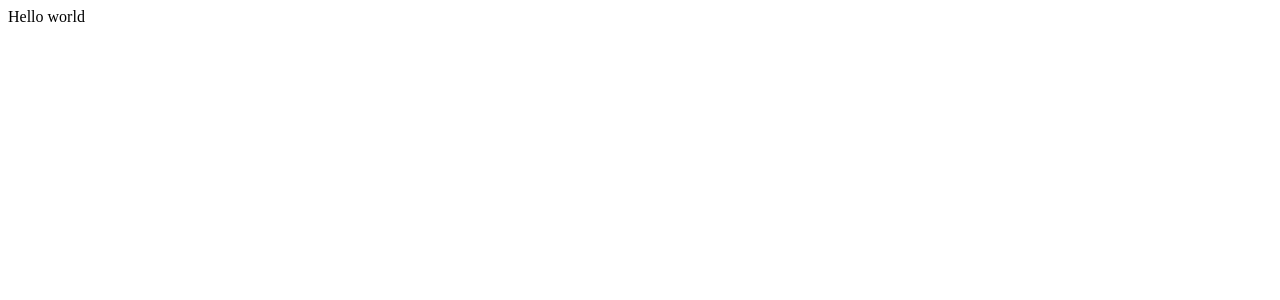
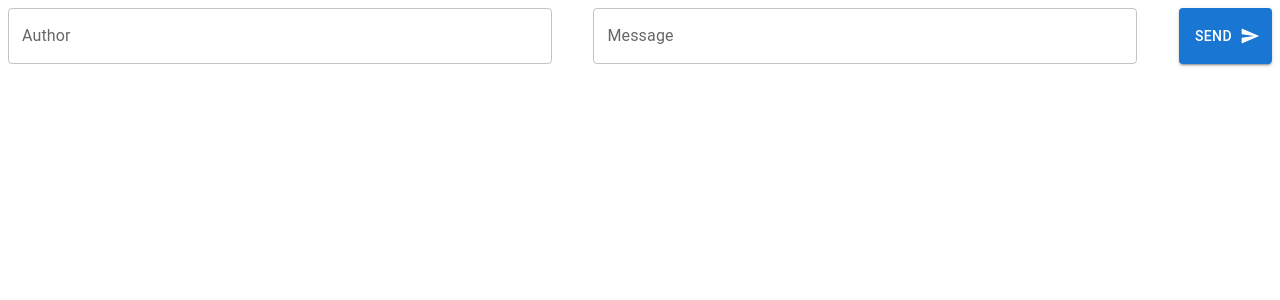
Before and after one commit to AntonForikov/homework76, a React (Vite) app in the folder frontend/: page / in a window 1280 px wide. Shown: the top 300 px of the page. Built offline with nearby package versions, Linux system fonts and the light colour scheme.

Commit message:
backend: configure cors to allow requests only for "http://127.0.0.1:5173"

```diff
--- a/frontend/src/App.tsx
+++ b/frontend/src/App.tsx
@@ -1,8 +1,10 @@
+import AddForm from './components/AddForm';
+
 function App() {
 
   return (
     <>
-      <div>Hello world</div>
+      <AddForm/>
     </>
   );
 }
--- /dev/null
+++ b/frontend/src/types.d.ts
@@ -0,0 +1,4 @@
+export interface Message {
+  author: string,
+  message: string
+}
```
Also changed, not shown: 1 other file (tests, documents, lock files or other folders).
